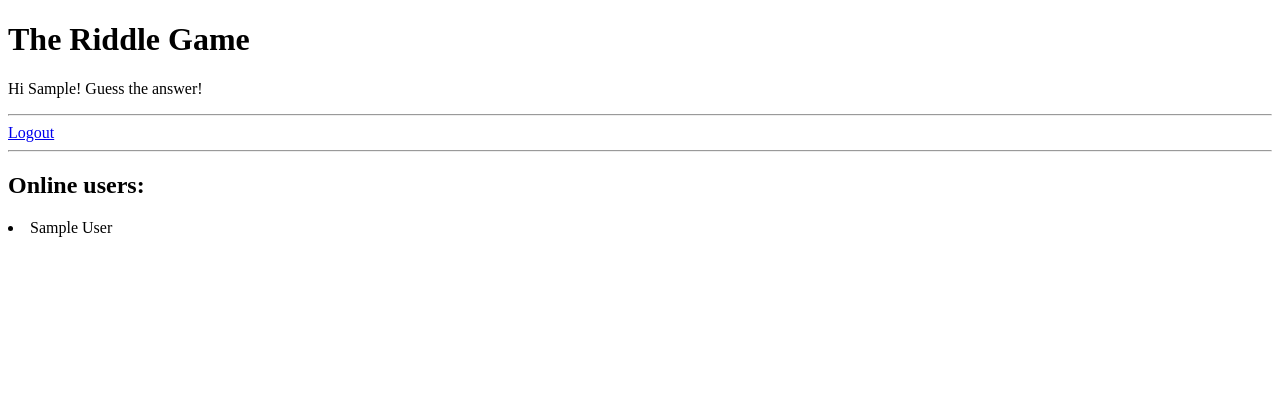
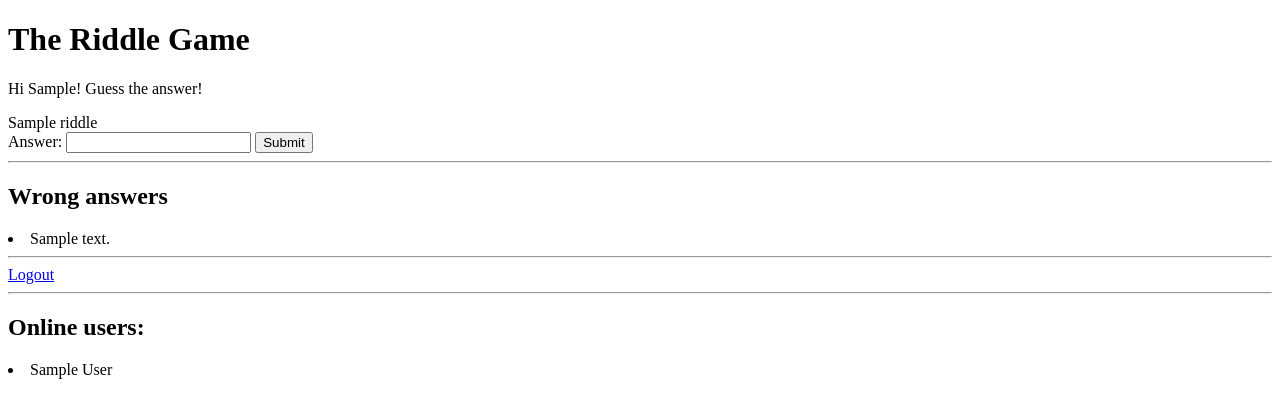
Before and after one commit to Code-Institute-Submissions/riddle-game-2, a Flask app: template templates/game.html in a window 1280 px wide. Shown: the top 418 px of the page. Run offline with Flask 2, Linux system fonts and the light colour scheme; the template is opened without the code that fills it: most values are stand-ins (such as "Sample title", 1, 10 or a date in 2020).

Commit message:
ask questions, show wrong answers

```diff
--- a/data/riddles.json
+++ b/data/riddles.json
@@ -16,8 +16,8 @@
     },
     {
         "id": 4,
-        "question": "I can only live where there is light, but I die if the light shines on me. What am I?",
-        "answer": "Shadow"
+        "question": "What is more useful when it is broken?",
+        "answer": "Egg"
     },
     {
         "id": 5,
--- a/run.py
+++ b/run.py
@@ -1,12 +1,23 @@
 from flask import Flask, render_template, redirect, request
 import os
-# import json
+import json
+import random
 # from datetime import datetime
 
 app = Flask(__name__)
 app.secret_key = 'some_secret_key'
 
 online_users = []
+wrong_answers = []
+
+# random_index_list = []
+# def get_random_index_list():
+#     # Get list with random numbers for riddle index
+#     numbers_in_range = list(range(0, 20))
+#     random_number_list = random.sample(numbers_in_range, 20)
+#     for number in random_number_list:
+#         random_index_list.append(number)
+
 
 def check_if_username_already_exists(selected_username):
     # Check if username already exists
@@ -53,10 +64,30 @@ def login_user():
             return render_template('login.html', message=error_wrong_username)
     return render_template('login.html')
 
-@app.route('/<username>')
+@app.route('/<username>', methods=['GET', 'POST'])
 def user_play_game(username):
+    riddles_data = []
 
-    return render_template('game.html', username=username, online_users=online_users)
+    # Load data from riddles.json
+    with open('data/riddles.json', 'r') as json_data:
+        riddles_data = json.load(json_data)
+
+    riddle_index = 0
+    if request.method == 'POST':
+        answer = request.form['answer'].lower()
+        # Get current index from template
+        riddle_index = int(request.form['riddle_index'])
+        # If correct answer and not the last riddle, go to next riddle, else add answer to wrong answers
+        if answer == riddles_data[riddle_index]['answer'].lower():
+            if riddle_index < len(riddles_data) - 1:
+                riddle_index += 1
+            else:
+                # After last riddle go to page with results
+                return render_template('end_game_results.html')
+        else:
+            wrong_answers.append(answer)
+
+    return render_template('game.html', username=username, online_users=online_users, riddles=riddles_data, riddle_index=riddle_index, wrong_answers=wrong_answers)
 
 @app.route('/logout/<username>')
 def logout_user(username):
--- a/templates/game.html
+++ b/templates/game.html
@@ -3,6 +3,25 @@
 
 <p>Hi {{ username.title() }}! Guess the answer!</p>
 
+{{ riddles[riddle_index].question }}
+
+<form method="POST">
+    <label for="answer">Answer:</label>
+    <input type="text" id="answer" name="answer">
+    <input type="hidden" name="riddle_index" id="riddle_index" value={{riddle_index}}>
+    <button>Submit</button>
+
+</form>
+
+{% if wrong_answers %}
+
+<hr>
+<h2>Wrong answers</h2>
+{% for answer in wrong_answers %}
+<li>{{ answer }}</li>
+{% endfor %}
+
+{% endif %}
 
 <hr>
 <a href="{{ url_for('logout_user', username=username) }}">Logout</a>
```
Also changed, not shown: templates/end_game_results.html (added, +7 -0 lines).
